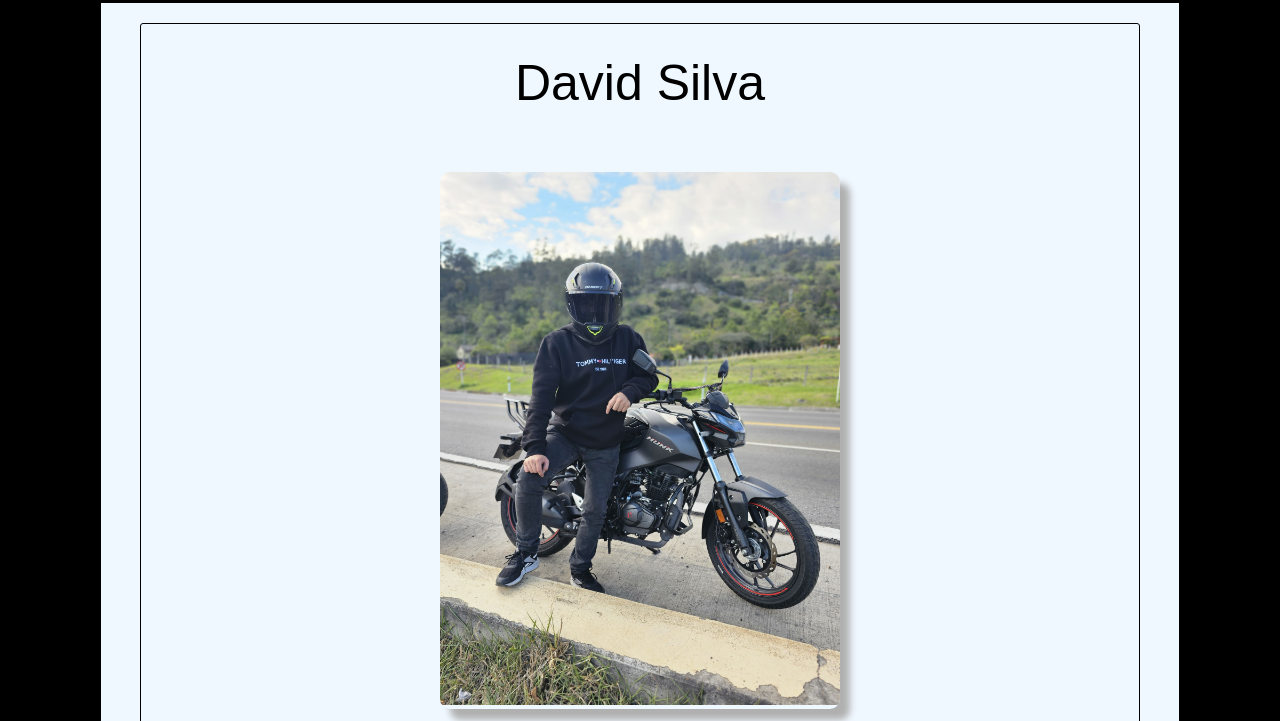
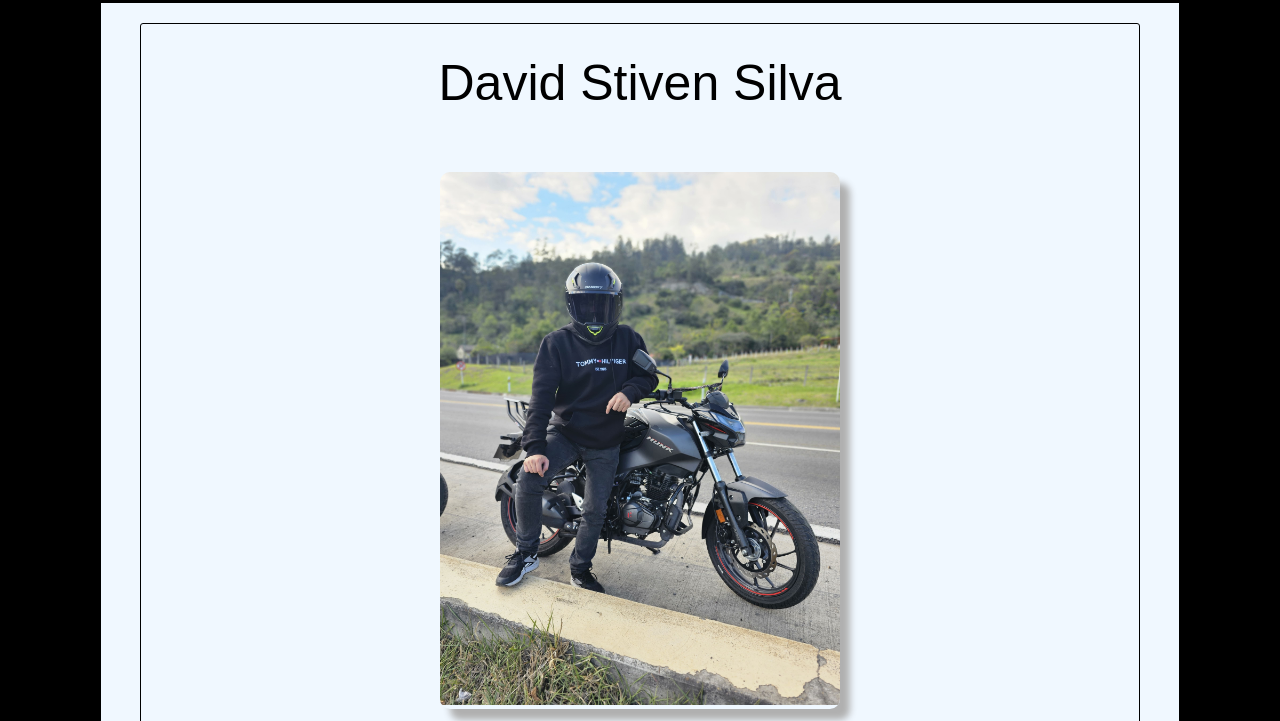
Before and after one commit to KaonyKampus/Blog-desarrollo-software, a plain HTML site: page pages/quien-soy.html in a window 1280 px wide. Shown: the part 51-772 px from the top of the page. Drawn offline with Linux system fonts and the light colour scheme; a web font is replaced by a local one.

Commit message:
adding content

```diff
--- a/pages/quien-soy.html
+++ b/pages/quien-soy.html
@@ -5,7 +5,7 @@
     <meta name="viewport" content="width=device-width, initial-scale=1.0">
     <title>¿Quién soy?</title>
     <link rel="stylesheet" href="../stylo.css">
-    <link rel="shortcut icon" href="favicon.ico" type="image/x-icon">
+    <link rel="shortcut icon" href="../images/interrogacion.png" type="image/x-icon">
 </head>
 <body>
 
@@ -36,7 +36,7 @@
 <div class="main-container">
     <div class="header">
 
-        <h1 class="main-title">David Silva</h1>
+        <h1 class="main-title">David Stiven Silva</h1>
 
             <div class="who-container">
                         <div>
--- a/stylo.css
+++ b/stylo.css
@@ -56,8 +56,6 @@ body {
     color: aliceblue;
     padding: 5px;
     border-bottom: 1px;
-    ;
-
 }
 
 .list-item {
@@ -112,7 +110,6 @@ body {
     box-shadow: 10px 11px 7px 0px rgba(176,176,176,1);
 }
 
-
 .who-container {
     display: flex;
     justify-content: center;
@@ -136,6 +133,7 @@ body {
 
 
 
+/*footer footer footer footer footer footer*/
 
 footer{
     background-color:  rgba(240, 109, 1, 0.863);
@@ -170,8 +168,6 @@ footer{
 .icon:hover{
     transform: translate(10px, 10px);
 }
-
-
 
 
 /***************medida dispositivos de 600px*******************/
```
Also changed, not shown: pages/contacto.html (+1 -1 lines), images/avatar_11290251.png (added), images/contacto.pic.png (added), images/interrogacion.png (added).
